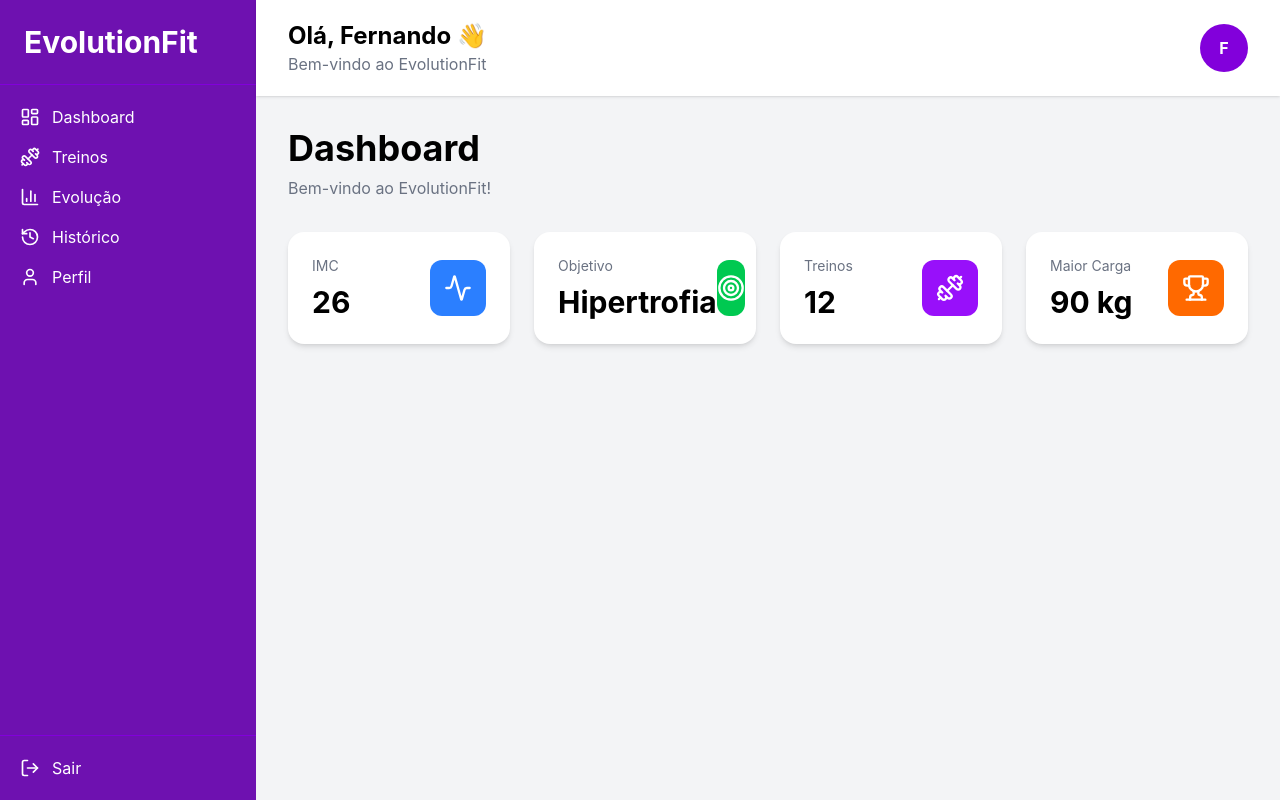
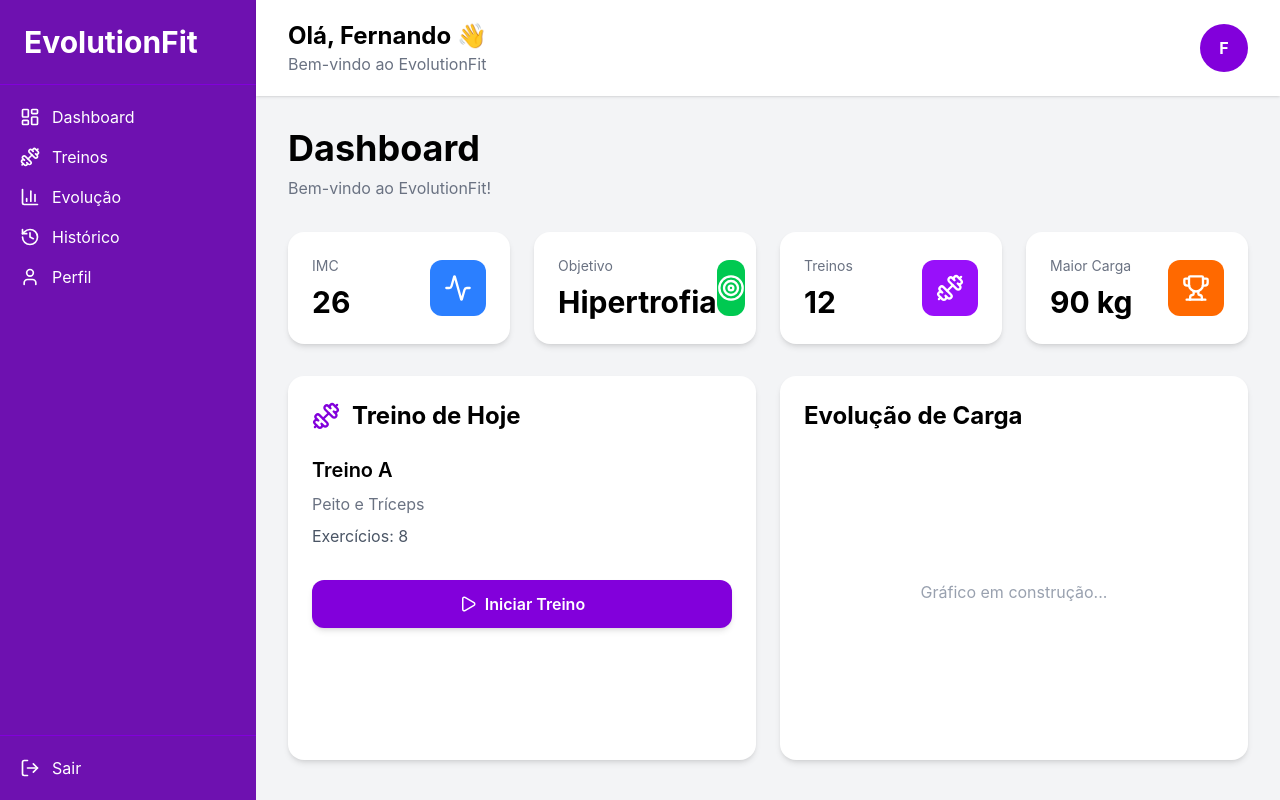
Before and after one commit to Fernando-Moreno-7/projetoTCC, a React app in the folder frontend/: page / in a window 1280 px wide. Built offline with nearby package versions, Linux system fonts and the light colour scheme; the HTML template or start-up script is replaced by a standard one.

Commit message:
Adicionando componente TreinoHoje ao dashboard

```diff
--- /dev/null
+++ b/frontend/src/components/TreinoHoje/TreinoHoje.jsx
@@ -0,0 +1,71 @@
+import { Play, Dumbbell } from "lucide-react";
+
+
+import Button from "../Button/Button";
+
+
+
+export default function TreinoHoje() {
+
+    return (
+
+        <div className="bg-white rounded-2xl shadow-md p-6">
+
+            <div className="flex items-center gap-3 mb-6">
+
+                <Dumbbell
+                    className="text-purple-700"
+                    size={28}
+                />
+
+                <h2 className="text-2xl font-bold">
+
+                    Treino de Hoje
+
+                </h2>
+
+            </div>
+
+            <div className="space-y-2">
+
+                <h3 className="text-xl font-semibold">
+
+                    Treino A
+
+                </h3>
+
+                <p className="text-gray-500">
+
+                    Peito e Tríceps
+
+                </p>
+
+                <p className="text-gray-600">
+
+                    Exercícios: 8
+
+                </p>
+
+            </div>
+
+            <div className="mt-8">
+
+                <Button>
+
+                    <div className="flex items-center justify-center gap-2">
+
+                        <Play size={18} />
+
+                        Iniciar Treino
+
+                    </div>
+
+                </Button>
+
+            </div>
+
+        </div>
+
+    );
+
+}
--- a/frontend/src/pages/Dashboard/Dashboard.jsx
+++ b/frontend/src/pages/Dashboard/Dashboard.jsx
@@ -1,5 +1,7 @@
 import Layout from "../../components/Layout/Layout";
 import Card from "../../components/Card/Card";
+import TreinoHoje from "../../components/TreinoHoje/TreinoHoje";
+
 import {
     Activity,
     Target,
@@ -54,6 +56,28 @@ export default function Dashboard() {
         />
 
     </div>
+    <div className="grid grid-cols-2 gap-6 mt-8">
+
+    <TreinoHoje />
+
+    <div className="bg-white rounded-2xl shadow-md p-6">
+
+        <h2 className="text-2xl font-bold mb-4">
+
+            Evolução de Carga
+
+        </h2>
+
+        <div className="h-72 flex items-center justify-center text-gray-400">
+
+            Gráfico em construção...
+
+        </div>
+
+    </div>
+
+</div>
+
 
 </div>
 
```
